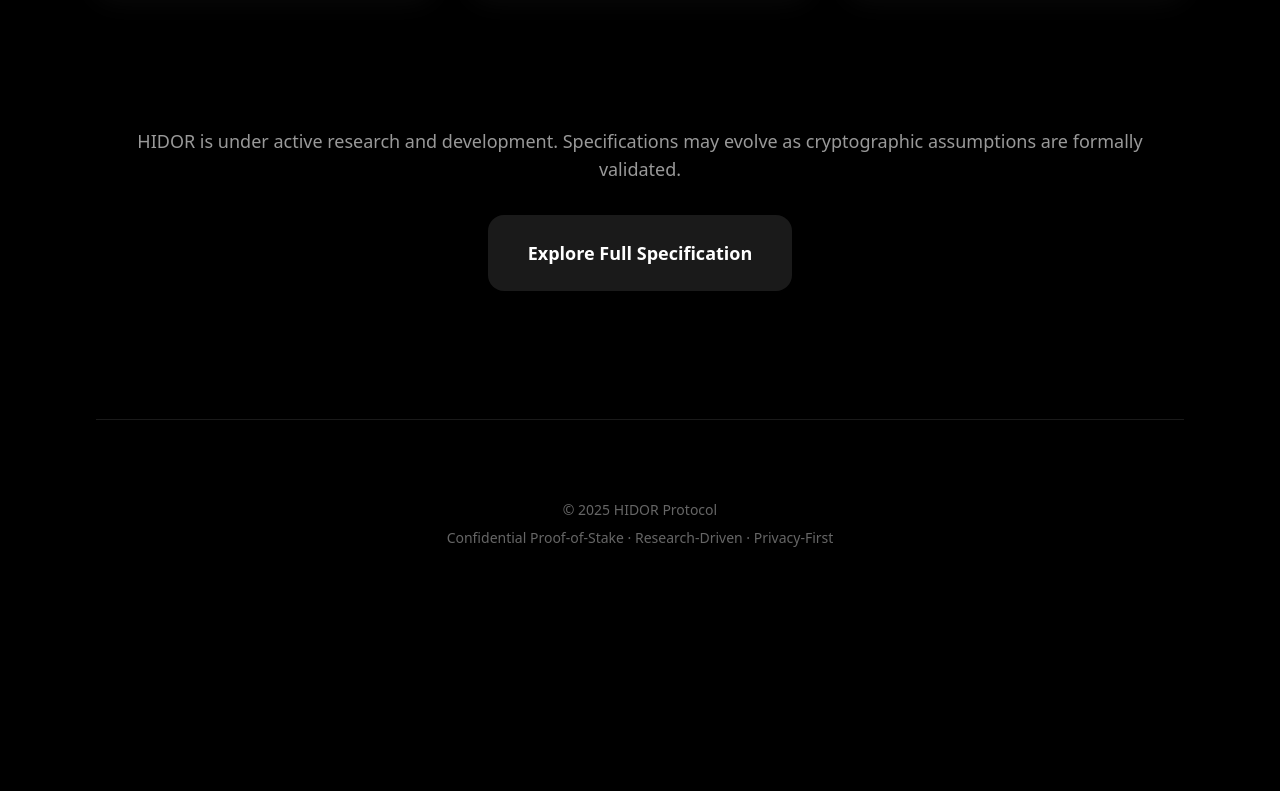
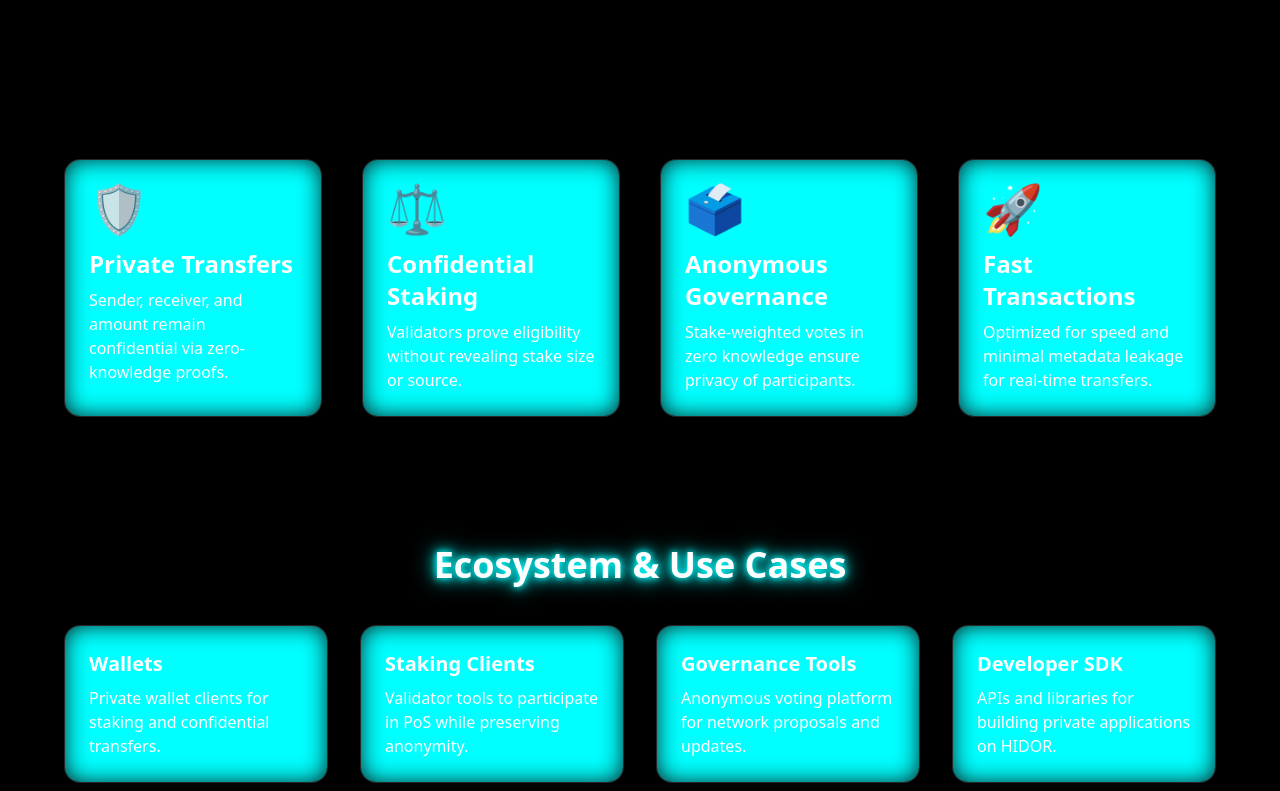
Before and after one commit to OctaverseGames/hidor-website, a Next.js app: page / in a window 1280 px wide. Shown: the part 769-1560 px from the top of the page. Before the commit the page ends 1397 px from the top, so only its background shows below. Built offline with nearby package versions, Linux system fonts and the light colour scheme.

Commit message:
Update HIDOR site with neon gradient cards and glowing buttons

```diff
--- a/app/globals.css
+++ b/app/globals.css
@@ -2,7 +2,52 @@
 @tailwind components;
 @tailwind utilities;
 
-html,
-body {
-  background-color: black;
+@keyframes neonGlow {
+  0%, 100% { text-shadow: 0 0 5px #0ff, 0 0 10px #0ff, 0 0 20px #0ff; }
+  50% { text-shadow: 0 0 10px #0ff, 0 0 20px #0ff, 0 0 30px #0ff; }
 }
+.animate-glow { animation: neonGlow 1.5s infinite alternate; }
+
+.button-underline { position: relative; overflow: hidden; }
+.button-underline::after {
+  content: "";
+  position: absolute;
+  width: 0%;
+  height: 2px;
+  left: 0;
+  bottom: 0;
+  background: #0ff;
+  transition: width 0.3s ease;
+}
+.button-underline:hover::after { width: 100%; }
+
+@keyframes borderGradient {
+  0% { background-position: 0% 50%; }
+  50% { background-position: 100% 50%; }
+  100% { background-position: 0% 50%; }
+}
+.card-neon {
+  border-radius: 1rem;
+  background: rgba(255,255,255,0.05);
+  border: 1px solid rgba(255,255,255,0.1);
+  backdrop-filter: blur(10px);
+  position: relative;
+  overflow: hidden;
+  transition: all 0.3s ease;
+}
+.card-neon::before {
+  content: '';
+  position: absolute;
+  top: -2px;
+  left: -2px;
+  right: -2px;
+  bottom: -2px;
+  background: linear-gradient(270deg, #0ff, #00f, #0ff, #0ff);
+  background-size: 600% 600%;
+  z-index: -1;
+  filter: blur(12px);
+  animation: borderGradient 6s linear infinite;
+  border-radius: inherit;
+}
+.card-neon:hover { box-shadow: 0 0 20px #0ff, 0 0 30px #0ff; }
+.card-neon:hover h3, .card-neon:hover p { text-shadow: 0 0 5px #0ff, 0 0 10px #0ff; }
--- a/app/page.tsx
+++ b/app/page.tsx
@@ -6,10 +6,10 @@ import { Card, CardContent } from "@/components/ui/card"
 
 export default function Home() {
   return (
-    <div className="bg-black text-white px-6 lg:px-24 py-20 space-y-32">
+    <div className="bg-black text-white overflow-x-hidden">
 
       {/* HERO */}
-      <section className="flex flex-col items-center text-center space-y-10">
+      <section className="relative flex flex-col items-center justify-center text-center min-h-screen px-6 lg:px-24 space-y-10">
         <motion.h1
           initial={{ opacity: 0, y: 24 }}
           animate={{ opacity: 1, y: 0 }}
@@ -18,16 +18,14 @@ export default function Home() {
         >
           HIDOR
         </motion.h1>
-
         <motion.p
           initial={{ opacity: 0 }}
           animate={{ opacity: 1 }}
           transition={{ delay: 0.4, duration: 1 }}
           className="text-xl text-white/70 max-w-3xl"
         >
-          A confidential Proof-of-Stake blockchain designed for private value transfer, private staking, and anonymous governance.
+          Private Proof-of-Stake Blockchain. Secure, fast, and privacy-first.
         </motion.p>
-
         <div className="flex gap-6">
           <Button onClick={() => (window.location.href = "/portal")}>
             Enter Network
@@ -38,51 +36,87 @@ export default function Home() {
         </div>
       </section>
 
-      {/* FEATURE CARDS */}
-      <section className="grid grid-cols-1 md:grid-cols-3 gap-10 text-center mt-16">
-        <Card className="hover:animate-cardGlow transition-all duration-300">
+      {/* FEATURES */}
+      <section className="max-w-6xl mx-auto mt-32 px-6 lg:px-0 grid grid-cols-1 md:grid-cols-2 lg:grid-cols-4 gap-10">
+        <Card>
           <CardContent>
-            <div className="text-4xl mb-4">🛡️</div>
-            <h2 className="text-2xl font-semibold mb-2">Private Transfers</h2>
-            <p>
-              Sender, receiver, and amount are completely private using stealth addresses and zero-knowledge proofs.
-            </p>
+            <div className="text-5xl mb-4">🛡️</div>
+            <h3 className="text-2xl font-semibold mb-2">Private Transfers</h3>
+            <p>Sender, receiver, and amount remain confidential via zero-knowledge proofs.</p>
           </CardContent>
         </Card>
 
-        <Card className="hover:animate-cardGlow transition-all duration-300">
+        <Card>
           <CardContent>
-            <div className="text-4xl mb-4">⚖️</div>
-            <h2 className="text-2xl font-semibold mb-2">Confidential Staking</h2>
-            <p>
-              Validators prove eligibility without revealing stake amounts or sources.
-            </p>
+            <div className="text-5xl mb-4">⚖️</div>
+            <h3 className="text-2xl font-semibold mb-2">Confidential Staking</h3>
+            <p>Validators prove eligibility without revealing stake size or source.</p>
           </CardContent>
         </Card>
 
-        <Card className="hover:animate-cardGlow transition-all duration-300">
+        <Card>
           <CardContent>
-            <div className="text-4xl mb-4">🗳️</div>
-            <h2 className="text-2xl font-semibold mb-2">Anonymous Governance</h2>
-            <p>
-              Zero-knowledge voting ensures proposals are verifiable while keeping voter identities private.
-            </p>
+            <div className="text-5xl mb-4">🗳️</div>
+            <h3 className="text-2xl font-semibold mb-2">Anonymous Governance</h3>
+            <p>Stake-weighted votes in zero knowledge ensure privacy of participants.</p>
+          </CardContent>
+        </Card>
+
+        <Card>
+          <CardContent>
+            <div className="text-5xl mb-4">🚀</div>
+            <h3 className="text-2xl font-semibold mb-2">Fast Transactions</h3>
+            <p>Optimized for speed and minimal metadata leakage for real-time transfers.</p>
           </CardContent>
         </Card>
       </section>
 
+      {/* ECOSYSTEM */}
+      <section className="max-w-6xl mx-auto mt-32 px-6 lg:px-0">
+        <h2 className="text-4xl font-bold mb-10 text-center animate-glow">Ecosystem & Use Cases</h2>
+        <div className="grid grid-cols-1 md:grid-cols-2 lg:grid-cols-4 gap-8">
+          <Card>
+            <CardContent>
+              <h3 className="text-xl font-semibold mb-2">Wallets</h3>
+              <p>Private wallet clients for staking and confidential transfers.</p>
+            </CardContent>
+          </Card>
+
+          <Card>
+            <CardContent>
+              <h3 className="text-xl font-semibold mb-2">Staking Clients</h3>
+              <p>Validator tools to participate in PoS while preserving anonymity.</p>
+            </CardContent>
+          </Card>
+
+          <Card>
+            <CardContent>
+              <h3 className="text-xl font-semibold mb-2">Governance Tools</h3>
+              <p>Anonymous voting platform for network proposals and updates.</p>
+            </CardContent>
+          </Card>
+
+          <Card>
+            <CardContent>
+              <h3 className="text-xl font-semibold mb-2">Developer SDK</h3>
+              <p>APIs and libraries for building private applications on HIDOR.</p>
+            </CardContent>
+          </Card>
+        </div>
+      </section>
+
       {/* CTA */}
-      <section className="text-center space-y-8 mt-16">
-        <p className="text-white/60 text-lg">
+      <section className="text-center mt-32 mb-20 px-6 lg:px-0">
+        <p className="text-white/60 text-lg mb-6">
           HIDOR is under active research and development. Specifications may evolve as cryptographic assumptions are formally validated.
         </p>
         <Button onClick={() => (window.location.href = "/docs")}>
-          Explore Full Specification
+          Explore Full Protocol
         </Button>
       </section>
 
       {/* FOOTER */}
-      <footer className="pt-20 border-t border-white/10 text-center text-white/40 text-sm">
+      <footer className="pt-20 border-t border-white/10 text-center text-white/40 text-sm mb-10">
         <p>© 2025 HIDOR Protocol</p>
         <p className="mt-2">Confidential Proof-of-Stake · Research-Driven · Privacy-First</p>
       </footer>
--- a/app/portal/page.tsx
+++ b/app/portal/page.tsx
@@ -6,31 +6,56 @@ import { Card, CardContent } from "@/components/ui/card"
 
 export default function Portal() {
   return (
-    <div className="min-h-screen bg-black text-white px-6 py-20 flex justify-center">
-      <motion.div
-        initial={{ opacity: 0, y: 20 }}
+    <div className="bg-black min-h-screen text-white px-6 lg:px-24 py-20 flex flex-col items-center space-y-20">
+
+      <motion.h1
+        initial={{ opacity: 0, y: 24 }}
         animate={{ opacity: 1, y: 0 }}
-        transition={{ duration: 0.8 }}
-        className="max-w-3xl space-y-10 text-center"
+        transition={{ duration: 1 }}
+        className="text-6xl font-bold text-center animate-glow"
       >
-        <h1 className="text-5xl font-bold tracking-wide animate-glow">Welcome to HIDOR</h1>
-        <p className="text-white/60 leading-relaxed">
-          HIDOR is a research-first confidential Proof-of-Stake network. Learn about the protocol, cryptography, and staking mechanisms before interacting with the client.
-        </p>
-        <div className="flex justify-center gap-6">
-          <Button onClick={() => (window.location.href = "/docs")}>
-            Read Full Protocol
-          </Button>
-          <Button variant="outline" disabled>
-            Launch Wallet (Experimental)
-          </Button>
-        </div>
-        <Card className="hover:animate-cardGlow transition-all duration-300">
+        Welcome to HIDOR Portal
+      </motion.h1>
+
+      <motion.p
+        initial={{ opacity: 0 }}
+        animate={{ opacity: 1 }}
+        transition={{ delay: 0.4, duration: 1 }}
+        className="text-white/70 max-w-3xl text-center"
+      >
+        Explore staking, confidential transactions, and governance mechanisms in a secure environment.
+      </motion.p>
+
+      <div className="grid grid-cols-1 md:grid-cols-3 gap-8 max-w-6xl w-full mt-12">
+        <Card>
           <CardContent>
-            This portal is a quiet gateway to HIDOR’s protocol research. Wallet functionality will be available once the experimental client is ready for use.
+            <h3 className="text-2xl font-semibold mb-2">Research Docs</h3>
+            <p>Comprehensive protocol documentation and cryptography explanations.</p>
+            <Button className="mt-4" onClick={() => (window.location.href = "/docs")}>View Docs</Button>
           </CardContent>
         </Card>
-      </motion.div>
+
+        <Card>
+          <CardContent>
+            <h3 className="text-2xl font-semibold mb-2">Validator Tools</h3>
+            <p>Tools for staking, monitoring, and participating anonymously.</p>
+            <Button className="mt-4" disabled>Launch Validator</Button>
+          </CardContent>
+        </Card>
+
+        <Card>
+          <CardContent>
+            <h3 className="text-2xl font-semibold mb-2">Experimental Wallet</h3>
+            <p>Interact with the network using our confidential wallet for testing.</p>
+            <Button className="mt-4" disabled>Launch Wallet</Button>
+          </CardContent>
+        </Card>
+      </div>
+
+      <section className="text-center mt-20">
+        <p className="text-white/60 mb-6">All portal features are experimental.</p>
+        <Button onClick={() => (window.location.href = "/docs")}>Explore Full Protocol</Button>
+      </section>
     </div>
   )
 }
--- a/components/ui/button.tsx
+++ b/components/ui/button.tsx
@@ -1,8 +1,8 @@
 export function Button({ children, className = "", variant, ...props }: any) {
-  const base = "rounded-2xl px-10 py-6 text-lg font-semibold transition-all duration-300"
+  const base = "rounded-2xl px-10 py-6 text-lg font-semibold transition-all duration-300 button-underline transform hover:scale-105 animate-neon"
   const style = variant === "outline"
-    ? "border border-white/30 hover:bg-white/5"
-    : "bg-white/10 hover:bg-white/20"
+    ? "border border-white/30 hover:bg-white/5 hover:text-white"
+    : "bg-white/10 hover:bg-white/20 text-white"
 
   return (
     <button className={`${base} ${style} ${className}`} {...props}>
--- a/components/ui/card.tsx
+++ b/components/ui/card.tsx
@@ -1,7 +1,7 @@
 export function Card({ children, className = "", ...props }: any) {
   return (
     <div
-      className={`bg-white/5 border border-white/10 rounded-2xl shadow-[0_0_30px_rgba(255,255,255,0.05)] hover:shadow-[0_0_40px_rgba(255,255,255,0.25)] transition-all duration-300 backdrop-blur-md p-6 ${className}`}
+      className={`card-neon shadow-2xl p-6 transition-all hover:shadow-white/40 ${className}`}
       {...props}
     >
       {children}
@@ -10,5 +10,5 @@ export function Card({ children, className = "", ...props }: any) {
 }
 
 export function CardContent({ children, className = "", ...props }: any) {
-  return <div className={`text-white/70 ${className}`} {...props}>{children}</div>
+  return <div className={`${className}`} {...props}>{children}</div>
 }
```
Also changed, not shown: app/docs/page.tsx (+30 -10 lines).
